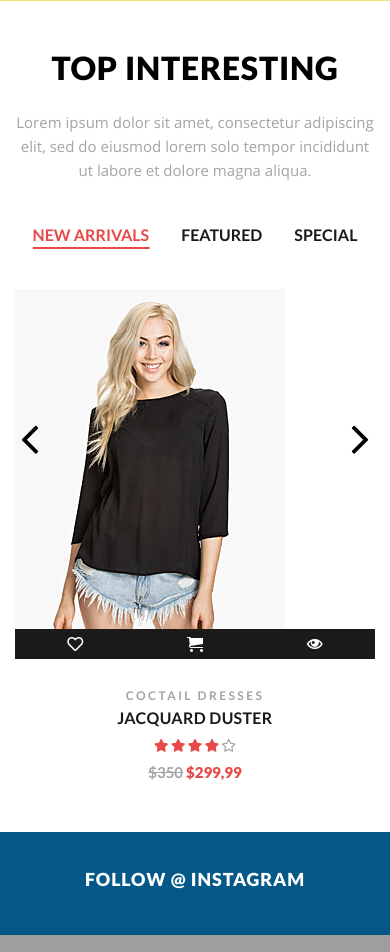
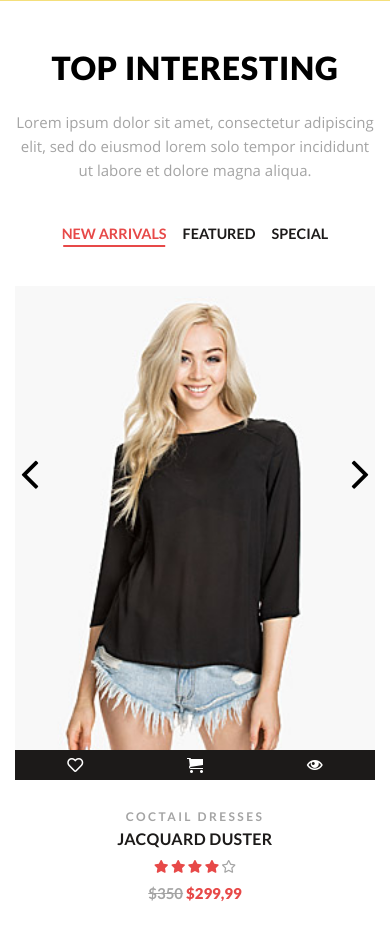
Before and after one commit to Bibliaricus/Ustore, a PHP site: page / in a window 390 px wide. Shown: the part 3375-4327 px from the top of the page. Run offline with PHP 8.4, Linux system fonts and the light colour scheme; some web fonts are replaced; grey boxes are pictures that could not be loaded.

Commit message:
Responsive (320): Top interes

```diff
--- a/less/style.less
+++ b/less/style.less
@@ -2872,4 +2872,20 @@ Version: 1.0
         background-size: cover;
       }
     }
-  }
+
+    .top-interes__wrapper {
+      .top-interes__tabs {
+        .nav-link {
+          font-size: 0.9rem;
+          padding: .5rem 0.5rem;
+          &.active::after {
+            width: calc(100% - 16px);
+          }
+        }
+      }
+    }
+
+    .slick-slide img {
+      width: 100%;
+    }
+  }
```
Also changed, not shown: less/style.css (+11 -1 lines), css/style.min.css.
